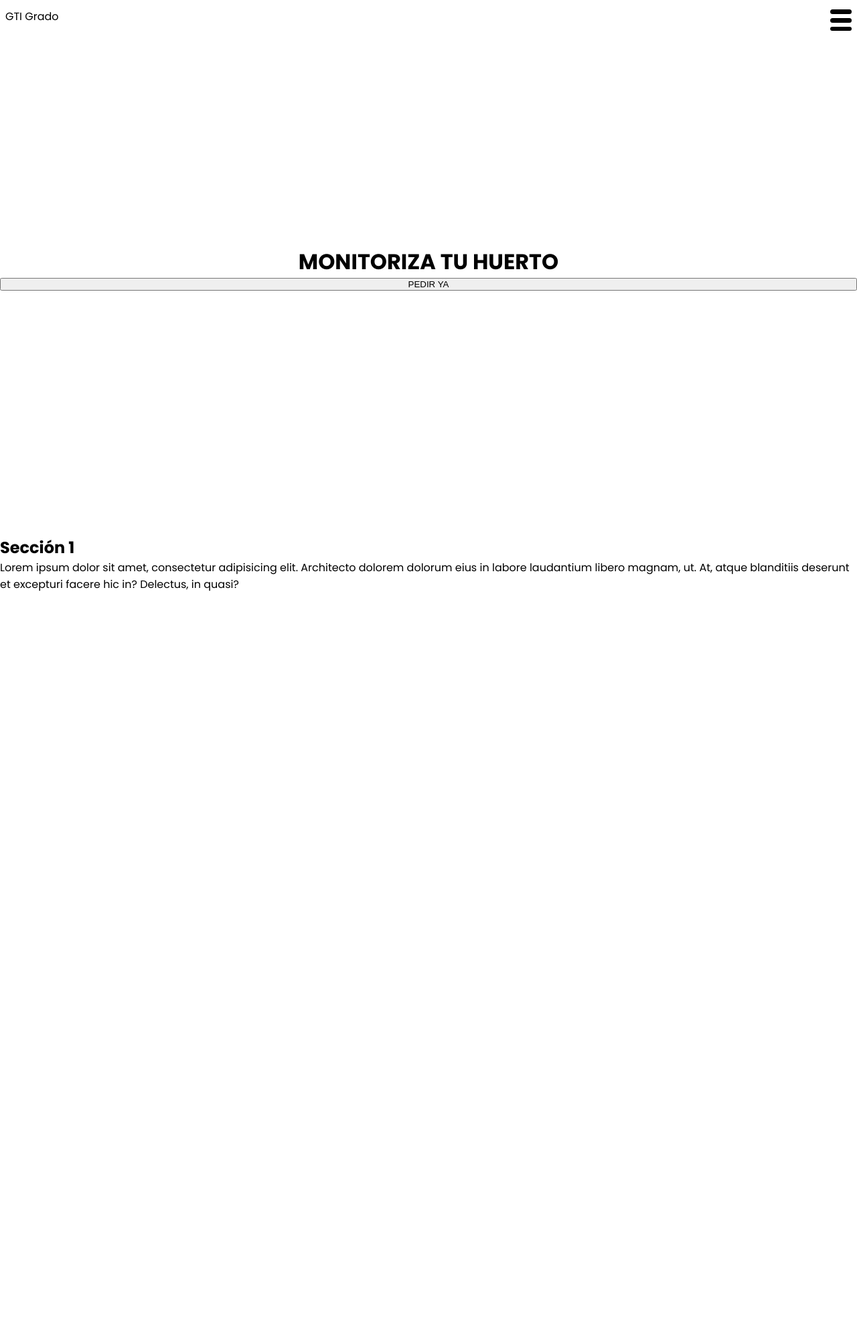
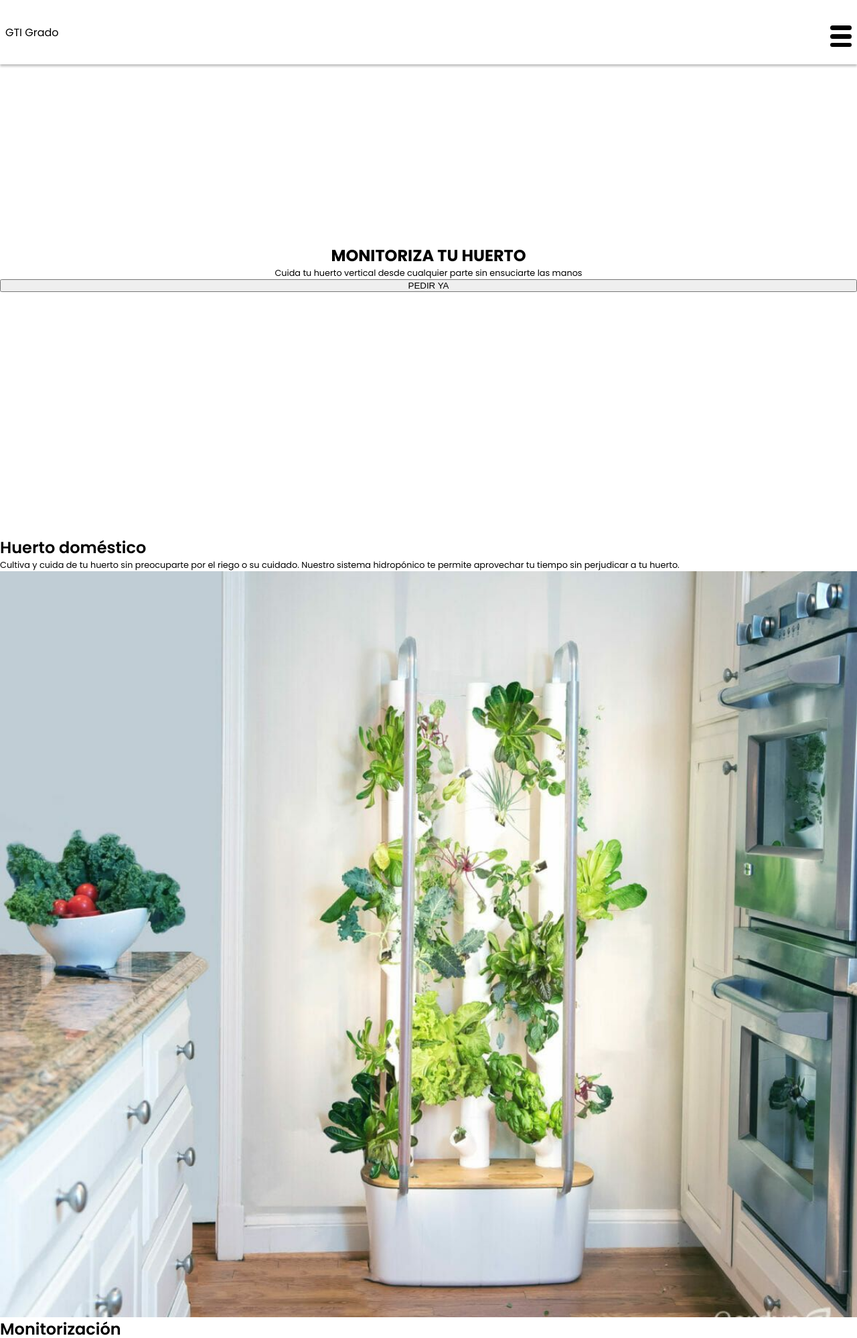
Before and after one commit to juandiazx/Huertodo, a PHP site: page / in a window 1280 px wide. Shown: the top 1998 px of the page at 67% size. Before the commit the page ends 883 px from the top, so only its background shows below. Run offline with PHP 8.4, Linux system fonts and the light colour scheme.

Commit message:
Funcion-Toggle-Menu-Comentarios-CSS

```diff
--- a/src/app/css/estilos.css
+++ b/src/app/css/estilos.css
@@ -14,35 +14,45 @@
 
 /*Declaramos variables en la raiz del documento*/
 :root {
-    --main-bg-color: #ffffff;
-    --main-fg-color: #000000;
+    --main-color-white: #ffffff;
+    --main-color-black: #000000;
+    --second-color-green: #06884D;
 }
 
 /*Estilos del body*/
 body {
     font-family: 'Poppins', sans-serif;
-    background-color: var(--main-bg-color);
-    color: var(--main-fg-color);
+    background-color: var(--main-color-white);
+    color: var(--main-color-black);
 }
 
-main {
+#landing-page-hero {
     height: 100vh;
     display: flex;
     flex-direction: column;
     justify-content: center;
     align-content: center;
     text-align: center;
+    /*background-image: url("images/8105c4aac55cf49fa54e3ca0a81f0e8a.png")Me parte desde el local storage*/
 }
 
-/*Estilo de cada section*/
-section {
+/*Estilo de cada section dentro de la sección de información general */
+main section  {
     display: flex;
     flex-direction: column;
     justify-content: center;
     align-content: center;
 }
 
+p {
+    font-size: 0.8em;
+    font-weight: 400;
+}
 h1 {
    justify-content: center;
     align-content: center;
 }
+
+h2 {
+    font-weight: 600;
+}
--- a/src/app/css/main-menu.css
+++ b/src/app/css/main-menu.css
@@ -1,11 +1,11 @@
-/*Estilo del menu principal*/
-
+/*Variables del menu principal NAV*/
 #main-menu {
-    --bg-color: var(--main-bg-color);
-    --txt-color: var(--main-fg-color);
-    --menu-height: 3rem;
+    --bg-color: var(--main-color-white); /*Variable para */
+    --txt-color: var(--main-color-black);
+    --menu-height: 6rem;
 }
 
+/*Estilo del menu principal*/
 #main-menu {
     background-color: var(--bg-color);
     color: var(--txt-color);
@@ -16,8 +16,10 @@
     padding: 0.5em;
     position: fixed;
     width: 100%;
+    box-shadow: 0 0.2em 0.2em rgba(0, 0, 0, 0.25);
 }
 
+/*Estilo de la lista desplegable, que parte desde el borde inferior de la barra de navegación*/
 #main-menu ul{
     background-color: var(--bg-color);
     position: absolute;
@@ -29,21 +31,24 @@
     transition: .5s;
 }
 
+/*Para cuando el menu este activo, esto hará la lista*/
 #main-menu.activo ul{
     transform: translate(0) scaleY(1);
 }
 
+/*Estilo entre cada sección de la lista del menu*/
 #main-menu li {
     padding: .5em;
     text-align: center;
 }
 
+/*Dimensiones del menu hamburguesa*/
 .menu-hamburguesa {
     width: 2em;
     height: 2em;
-
 }
 
+/*Estilo de cada linea del menu hamburgesa*/
 .menu-hamburguesa div {
     background-color: var(--txt-color);
     width: 2em;
@@ -52,15 +57,18 @@
     border-radius: .4em;
 }
 
+/*Estilo de la linea del medio del menu para cuando este activo*/
 #main-menu.activo .menu-hamburguesa div:nth-child(2) {
     opacity:0;
 
 }
 
+/*Estilo de la primera linea de arriba del menu cuando este esté activo */
 #main-menu.activo .menu-hamburguesa div:nth-child(1) {
     transform: translateY(.6em) rotate(45deg);
 }
 
+/*Estilo de la ultima linea de abajo del menu cuando este esté activo */
 #main-menu.activo .menu-hamburguesa div:nth-child(3) {
     transform: translateY(-.6em) rotate(-45deg);
 }
--- a/src/app/index.html
+++ b/src/app/index.html
@@ -29,21 +29,62 @@
             <li><a href="#seccion4">Sección 4</a></li>
         </ul>
 
-        <div class="menu-hamburguesa" onclick="toggleMenu()">
+        <div class="menu-hamburguesa" id="menu-hamburguesa" onClick="toggleMenu(document.getElementById('main-menu'))">
             <div></div>
             <div></div>
             <div></div>
         </div>
     </nav>
 </header>
-<!-- Comienza el main-->
+<!-- Comienza el full page hero landing page-->
+<section id="landing-page-hero">
+    <h1>MONITORIZA TU HUERTO</h1>
+    <p>Cuida tu huerto vertical desde cualquier parte sin ensuciarte las manos</p>
+    <button>PEDIR YA</button>
+</section>
+
+<!-- Comienza la sección primera de explicación general-->
 <main>
-    <h1>MONITORIZA TU HUERTO</h1>
-    <p></p>
-    <button>PEDIR YA</button>
+    <section>
+        <h2>Huerto doméstico</h2>
+        <p>Cultiva y cuida de tu huerto sin preocuparte por el riego o su cuidado. Nuestro sistema hidropónico te permite aprovechar tu tiempo sin perjudicar a tu huerto.</p>
+        <img src="images/The%20Rise%20of%20At-Home%20Hydroponic%20Gardens%20(1).jpg">
+    </section>
+
+    <section>
+        <h2>Monitorización</h2>
+        <p>Visualiza en tiempo real el estado de tu huerto. Nuestros sensores recopilan datos constantemente, lo que te permite controlar el cuidado de tu huerto constantemente.</p>
+        <img src="images/4%20High-Tech%20Garden%20Gadgets%20for%20Gardening%20in%20the%2021st%20Century%20(1).jpg">
+    </section>
+
+    <section>
+        <h2>Estadísticas</h2>
+        <p>Estadísticas de tu huerto de manera clara y concisa. Visualiza los datos históricos de tu huerto rápidamente y sin complicaciones.</p>
+        <img src="images/Food%20Delivery%20Web%20Based%20Dashboard%20(1).png">
+    </section>
 </main>
-<!-- Comienza el main-->
-<section id="seccion1">
+
+<!-- Comienza la sección de explicación mantenimiento-->
+<section id="seccion-mantenimiento">
+    <header>
+        <h2>Sección 1</h2>
+    </header>
+    <p>Lorem ipsum dolor sit amet, consectetur adipisicing elit. Architecto dolorem dolorum eius in labore
+        laudantium libero magnam, ut. At, atque blanditiis deserunt et excepturi facere hic in? Delectus, in
+        quasi?</p>
+</section>
+
+<!-- Comienza la sección de comparación social-->
+<section id="seccion-comparacion-nosotros">
+    <header>
+        <h2>Sección 1</h2>
+    </header>
+    <p>Lorem ipsum dolor sit amet, consectetur adipisicing elit. Architecto dolorem dolorum eius in labore
+        laudantium libero magnam, ut. At, atque blanditiis deserunt et excepturi facere hic in? Delectus, in
+        quasi?</p>
+</section>
+<!-- Comienza la sección de reseñas-->
+<section id="seccion-reseñas">
     <header>
         <h2>Sección 1</h2>
     </header>
--- a/src/app/js/index.js
+++ b/src/app/js/index.js
@@ -1,6 +1,8 @@
 
-function toggleMenu(){
-    const menu = this.id()
+
+// menu:DOM ELEMENT----->toggleMenu()
+// Funcion que varía el activo del menu y por cada elemento de la lista del menu que se clicka desactiva el menu desplegable
+function toggleMenu(menu){
     menu.classList.toggle("activo")
     document.querySelectorAll("#main-menu ul a").forEach(function (enlace){
         enlace.addEventListener("click", function (){
```
